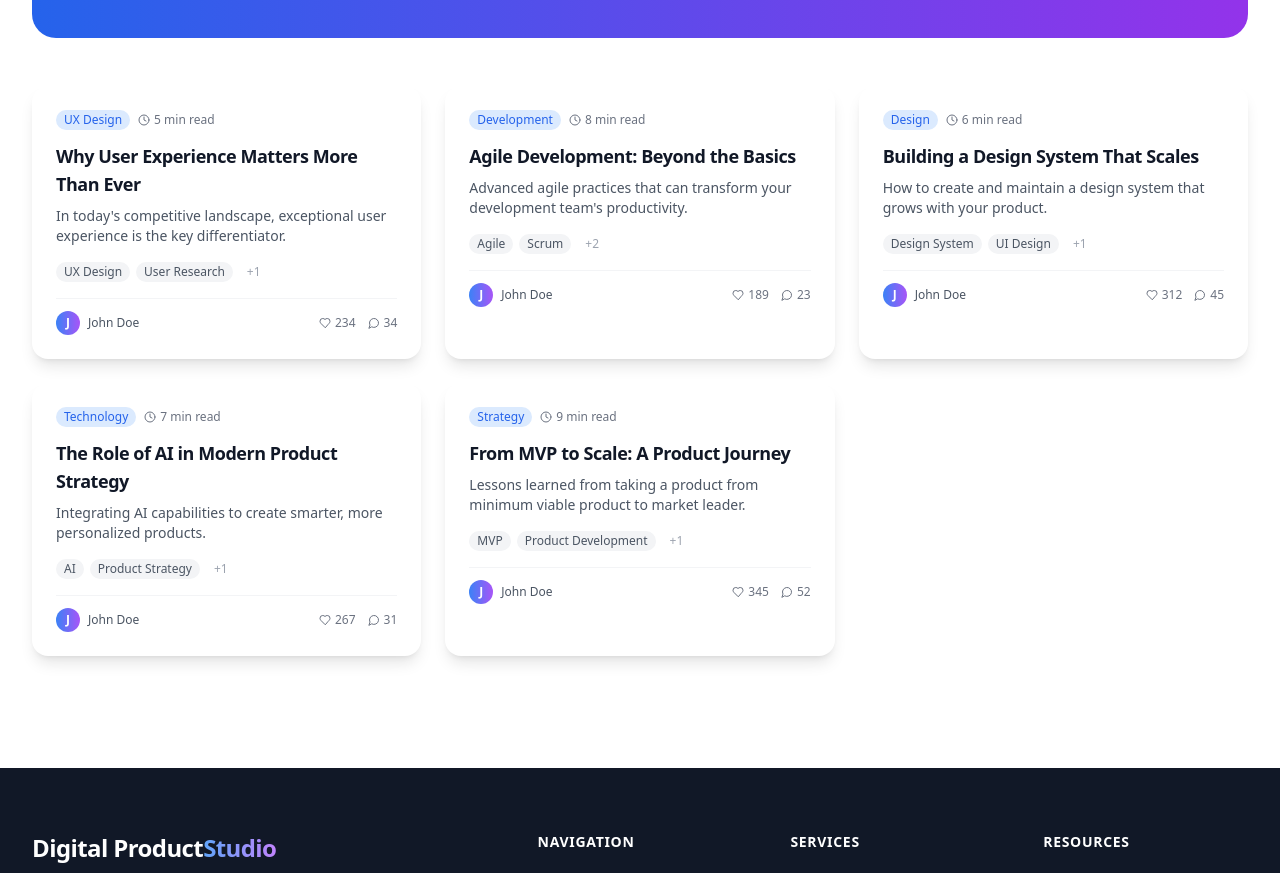
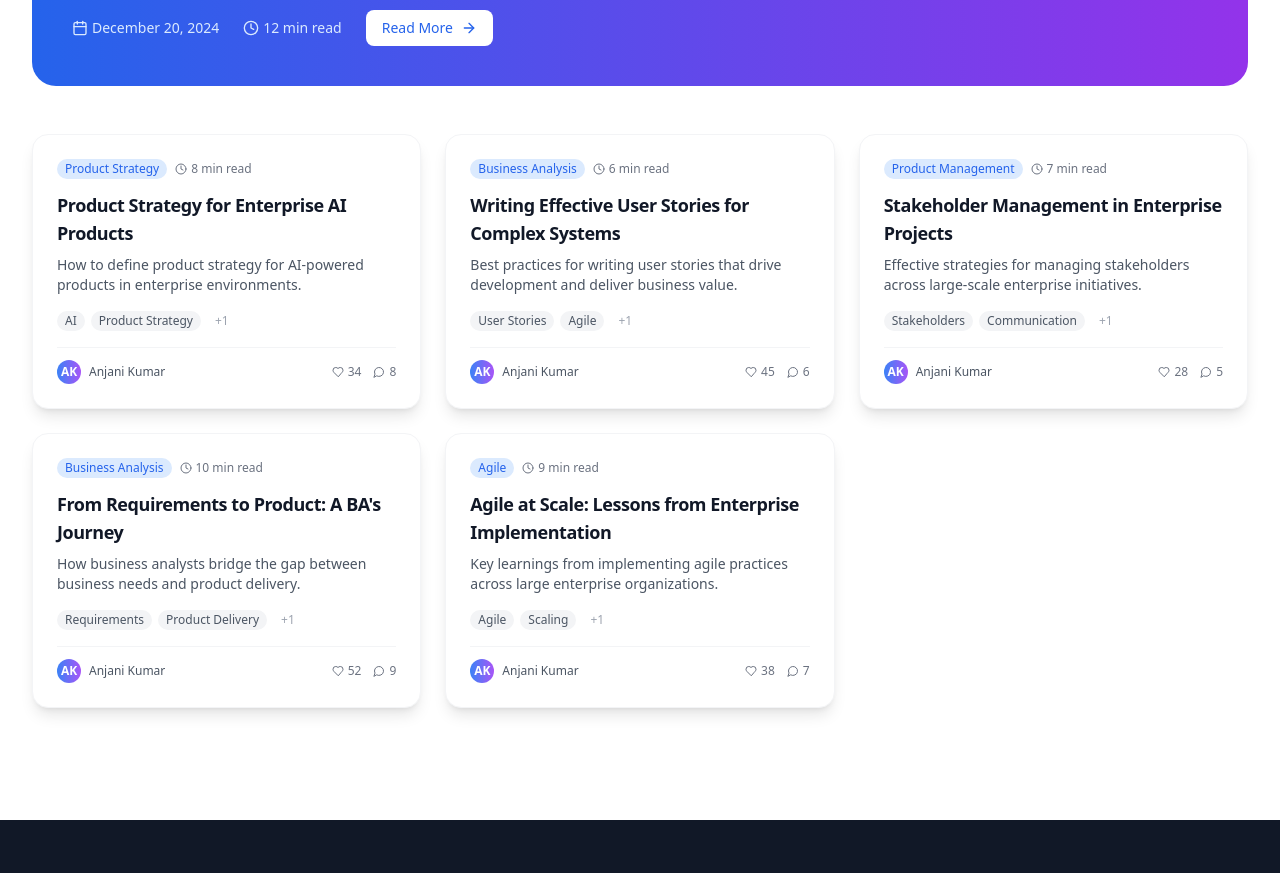
Before and after one commit to anjanikumar-dev/digital-product-studio, a Next.js app: page /journal in a window 1280 px wide. Shown: the part 1235-2108 px from the top of the page. Built offline with nearby package versions, Linux system fonts and the light colour scheme.

Commit message:
refine: update Journal page with professional topics and insights

```diff
--- a/src/app/journal/page.tsx
+++ b/src/app/journal/page.tsx
@@ -10,7 +10,10 @@ import {
   Tag,
   ArrowRight,
   Heart,
-  MessageCircle
+  MessageCircle,
+  Briefcase,
+  Target,
+  Lightbulb
 } from 'lucide-react';
 import Link from 'next/link';
 import MainLayout from '@/components/layout/MainLayout';
@@ -34,97 +37,97 @@ interface JournalPost {
 const journalPosts: JournalPost[] = [
   {
     id: '1',
-    title: 'The Future of Digital Product Development',
-    excerpt: 'Exploring emerging trends and technologies that will shape the future of digital products.',
+    title: 'Business Analysis in Government Digital Transformation',
+    excerpt: 'Key lessons from leading business analysis on large-scale government digital transformation projects.',
     content: 'Full content here...',
-    author: 'John Doe',
+    author: 'Anjani Kumar',
     date: 'December 20, 2024',
     readTime: '12 min read',
-    category: 'Trends',
-    tags: ['Future Tech', 'Innovation', 'AI', 'Digital Transformation'],
+    category: 'Business Analysis',
+    tags: ['Government', 'Digital Transformation', 'Business Analysis'],
     image: '/images/journal1.jpg',
-    likes: 456,
-    comments: 78,
+    likes: 56,
+    comments: 12,
     featured: true
   },
   {
     id: '2',
-    title: 'Why User Experience Matters More Than Ever',
-    excerpt: 'In today\'s competitive landscape, exceptional user experience is the key differentiator.',
+    title: 'Product Strategy for Enterprise AI Products',
+    excerpt: 'How to define product strategy for AI-powered products in enterprise environments.',
     content: 'Full content here...',
-    author: 'John Doe',
+    author: 'Anjani Kumar',
     date: 'December 18, 2024',
-    readTime: '5 min read',
-    category: 'UX Design',
-    tags: ['UX Design', 'User Research', 'Customer Experience'],
+    readTime: '8 min read',
+    category: 'Product Strategy',
+    tags: ['AI', 'Product Strategy', 'Enterprise'],
     image: '/images/journal2.jpg',
-    likes: 234,
-    comments: 34,
+    likes: 34,
+    comments: 8,
     featured: false
   },
   {
     id: '3',
-    title: 'Agile Development: Beyond the Basics',
-    excerpt: 'Advanced agile practices that can transform your development team\'s productivity.',
+    title: 'Writing Effective User Stories for Complex Systems',
+    excerpt: 'Best practices for writing user stories that drive development and deliver business value.',
     content: 'Full content here...',
-    author: 'John Doe',
+    author: 'Anjani Kumar',
     date: 'December 15, 2024',
-    readTime: '8 min read',
-    category: 'Development',
-    tags: ['Agile', 'Scrum', 'Team Management', 'Productivity'],
+    readTime: '6 min read',
+    category: 'Business Analysis',
+    tags: ['User Stories', 'Agile', 'Requirements'],
     image: '/images/journal3.jpg',
-    likes: 189,
-    comments: 23,
+    likes: 45,
+    comments: 6,
     featured: false
   },
   {
     id: '4',
-    title: 'Building a Design System That Scales',
-    excerpt: 'How to create and maintain a design system that grows with your product.',
+    title: 'Stakeholder Management in Enterprise Projects',
+    excerpt: 'Effective strategies for managing stakeholders across large-scale enterprise initiatives.',
     content: 'Full content here...',
-    author: 'John Doe',
+    author: 'Anjani Kumar',
     date: 'December 12, 2024',
-    readTime: '6 min read',
-    category: 'Design',
-    tags: ['Design System', 'UI Design', 'Scalability'],
+    readTime: '7 min read',
+    category: 'Product Management',
+    tags: ['Stakeholders', 'Communication', 'Enterprise'],
     image: '/images/journal4.jpg',
-    likes: 312,
-    comments: 45,
+    likes: 28,
+    comments: 5,
     featured: false
   },
   {
     id: '5',
-    title: 'The Role of AI in Modern Product Strategy',
-    excerpt: 'Integrating AI capabilities to create smarter, more personalized products.',
+    title: 'From Requirements to Product: A BA\'s Journey',
+    excerpt: 'How business analysts bridge the gap between business needs and product delivery.',
     content: 'Full content here...',
-    author: 'John Doe',
+    author: 'Anjani Kumar',
     date: 'December 8, 2024',
-    readTime: '7 min read',
-    category: 'Technology',
-    tags: ['AI', 'Product Strategy', 'Innovation'],
+    readTime: '10 min read',
+    category: 'Business Analysis',
+    tags: ['Requirements', 'Product Delivery', 'BA'],
     image: '/images/journal5.jpg',
-    likes: 267,
-    comments: 31,
+    likes: 52,
+    comments: 9,
     featured: false
   },
   {
     id: '6',
-    title: 'From MVP to Scale: A Product Journey',
-    excerpt: 'Lessons learned from taking a product from minimum viable product to market leader.',
+    title: 'Agile at Scale: Lessons from Enterprise Implementation',
+    excerpt: 'Key learnings from implementing agile practices across large enterprise organizations.',
     content: 'Full content here...',
-    author: 'John Doe',
+    author: 'Anjani Kumar',
     date: 'December 5, 2024',
     readTime: '9 min read',
-    category: 'Strategy',
-    tags: ['MVP', 'Product Development', 'Scaling'],
+    category: 'Agile',
+    tags: ['Agile', 'Scaling', 'Enterprise'],
     image: '/images/journal6.jpg',
-    likes: 345,
-    comments: 52,
+    likes: 38,
+    comments: 7,
     featured: false
   }
 ];
 
-const categories = ['All', 'Trends', 'UX Design', 'Development', 'Design', 'Technology', 'Strategy'];
+const categories = ['All', 'Business Analysis', 'Product Strategy', 'Product Management', 'Agile'];
 
 export default function JournalPage() {
   const [selectedCategory, setSelectedCategory] = useState('All');
@@ -174,13 +177,13 @@ export default function JournalPage() {
               Journal
             </span>
             <h1 className="text-3xl sm:text-4xl md:text-5xl font-bold mb-4">
-              Thoughts &{' '}
+              Thoughts &amp; Insights from{' '}
               <span className="bg-gradient-to-r from-blue-600 to-purple-600 bg-clip-text text-transparent">
-                Insights
+                Anjani Kumar
               </span>
             </h1>
             <p className="text-lg text-gray-600 dark:text-gray-300">
-              Exploring ideas, sharing learnings, and discussing the future of digital products.
+              Exploring product strategy, business analysis, AI, and digital transformation.
             </p>
           </motion.div>
 
@@ -276,7 +279,7 @@ export default function JournalPage() {
               <motion.article
                 key={post.id}
                 variants={itemVariants}
-                className="group bg-white dark:bg-gray-800 rounded-2xl overflow-hidden shadow-lg hover:shadow-2xl transition-all duration-500 hover:-translate-y-2"
+                className="group bg-white dark:bg-gray-800 rounded-2xl overflow-hidden shadow-lg hover:shadow-2xl transition-all duration-500 hover:-translate-y-2 border border-gray-100 dark:border-gray-700"
               >
                 <div className="p-6">
                   <div className="flex items-center gap-2 text-xs text-gray-500 dark:text-gray-400 mb-3">
@@ -317,7 +320,7 @@ export default function JournalPage() {
                   <div className="flex items-center justify-between pt-3 border-t border-gray-100 dark:border-gray-700">
                     <div className="flex items-center gap-2">
                       <div className="w-6 h-6 rounded-full bg-gradient-to-r from-blue-500 to-purple-500 flex items-center justify-center text-white text-xs font-bold">
-                        {post.author.charAt(0)}
+                        AK
                       </div>
                       <span className="text-xs text-gray-600 dark:text-gray-300">
                         {post.author}
```
